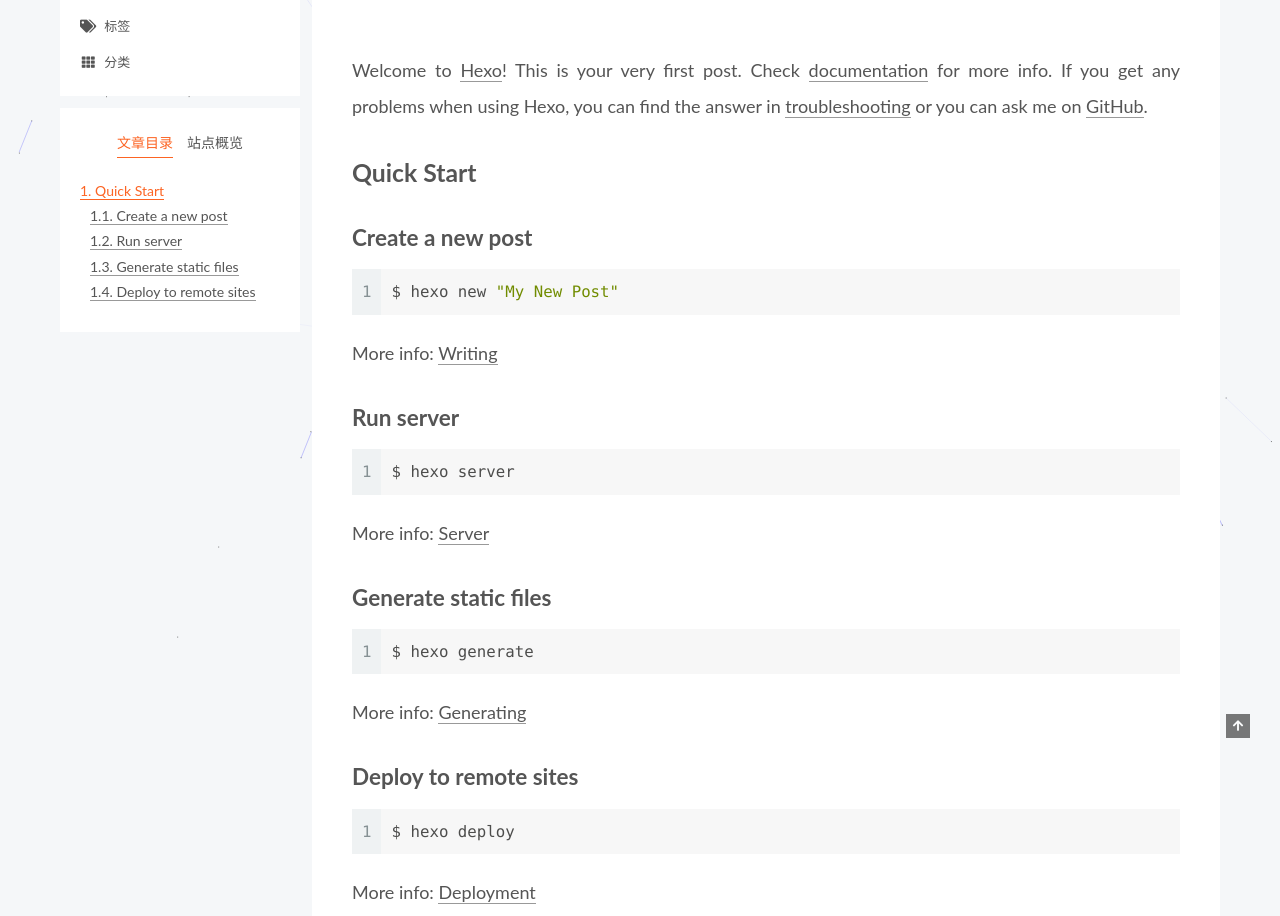
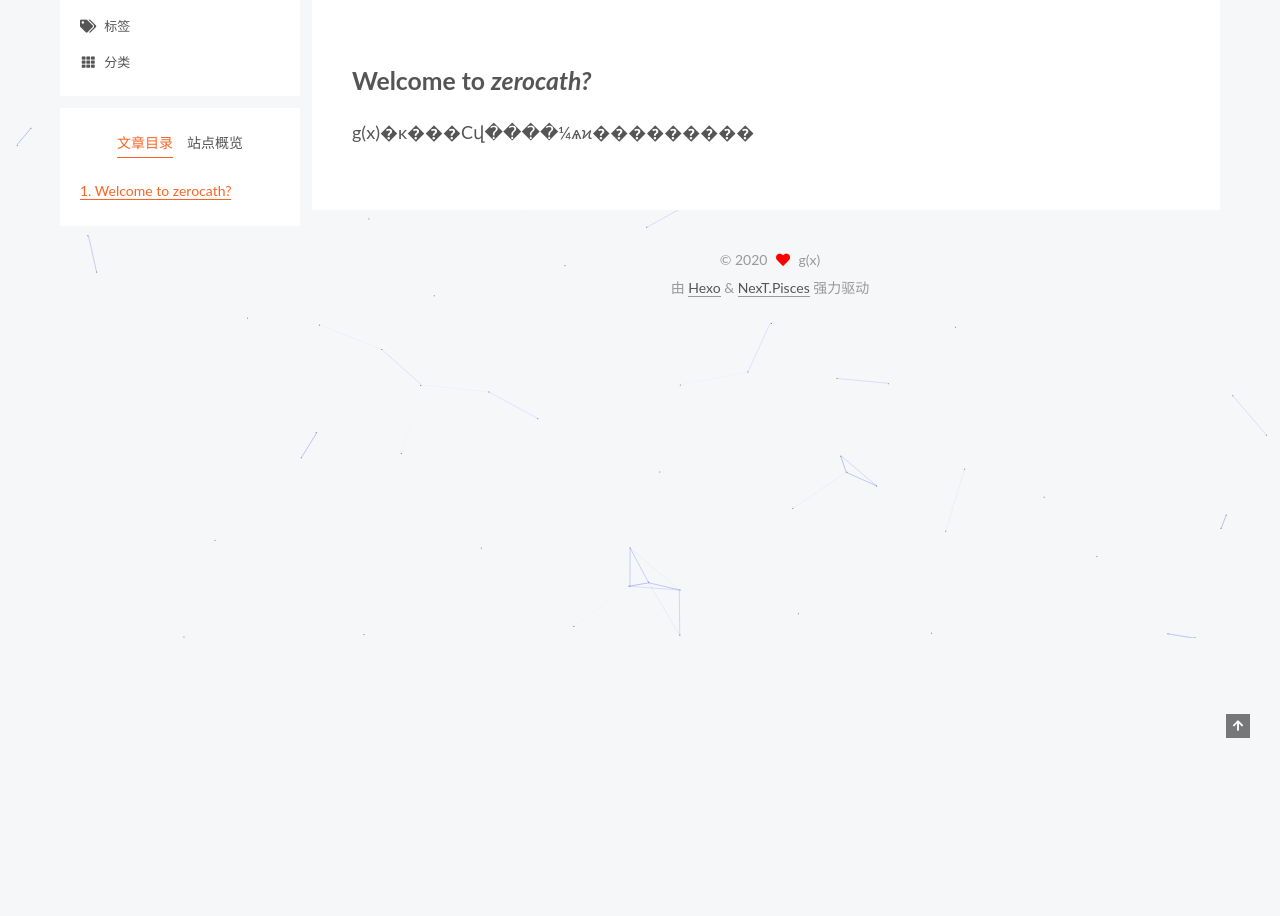
Before and after one commit to zero-g-x/zero-g-x.github.io, a plain HTML site: page 2020/09/08/hello-world/index.html in a window 1280 px wide. Shown: the part 162-1078 px from the top of the page. After the commit the page ends 800 px from the top, so only its background shows below. Drawn offline with Linux system fonts and the light colour scheme.

Commit message:
Site updated: 2020-09-08 17:34:02

```diff
--- a/2020/09/08/hello-world/index.html
+++ b/2020/09/08/hello-world/index.html
@@ -20,15 +20,15 @@
     var CONFIG = {"hostname":"zerocath.com","root":"/","scheme":"Pisces","version":"7.8.0","exturl":false,"sidebar":{"position":"left","display":"post","padding":18,"offset":12,"onmobile":false},"copycode":{"enable":false,"show_result":false,"style":null},"back2top":{"enable":true,"sidebar":false,"scrollpercent":false},"bookmark":{"enable":false,"color":"#222","save":"auto"},"fancybox":false,"mediumzoom":false,"lazyload":false,"pangu":false,"comments":{"style":"tabs","active":null,"storage":true,"lazyload":false,"nav":null},"algolia":{"hits":{"per_page":10},"labels":{"input_placeholder":"Search for Posts","hits_empty":"We didn't find any results for the search: ${query}","hits_stats":"${hits} results found in ${time} ms"}},"localsearch":{"enable":false,"trigger":"auto","top_n_per_article":1,"unescape":false,"preload":false},"motion":{"enable":true,"async":false,"transition":{"post_block":"fadeIn","post_header":"slideDownIn","post_body":"slideDownIn","coll_header":"slideLeftIn","sidebar":"slideUpIn"}}};
   </script>
 
-  <meta name="description" content="Welcome to Hexo! This is your very first post. Check documentation for more info. If you get any problems when using Hexo, you can find the answer in troubleshooting or you can ask me on GitHub. Quick">
+  <meta name="description" content="Welcome to  zerocath?g(x)�ĸ���Сվ����¼ѧϰ���������">
 <meta property="og:type" content="article">
 <meta property="og:title" content="Hello World">
 <meta property="og:url" content="zerocath.com/2020/09/08/hello-world/index.html">
 <meta property="og:site_name" content="ZEROCATH">
-<meta property="og:description" content="Welcome to Hexo! This is your very first post. Check documentation for more info. If you get any problems when using Hexo, you can find the answer in troubleshooting or you can ask me on GitHub. Quick">
+<meta property="og:description" content="Welcome to  zerocath?g(x)�ĸ���Сվ����¼ѧϰ���������">
 <meta property="og:locale">
 <meta property="article:published_time" content="2020-09-08T07:18:22.650Z">
-<meta property="article:modified_time" content="2020-09-08T07:18:24.000Z">
+<meta property="article:modified_time" content="2020-09-08T09:33:26.000Z">
 <meta property="article:author" content="g(x)">
 <meta name="twitter:card" content="summary">
 
@@ -180,7 +180,7 @@
               <span class="post-meta-item-text">发表于</span>
 
 
-              <time title="创建时间：2020-09-08 15:18:22 / 修改时间：15:18:24" itemprop="dateCreated datePublished" datetime="2020-09-08T15:18:22+08:00">2020-09-08</time>
+              <time title="创建时间：2020-09-08 15:18:22 / 修改时间：17:33:26" itemprop="dateCreated datePublished" datetime="2020-09-08T15:18:22+08:00">2020-09-08</time>
             </span>
 
 
@@ -194,19 +194,7 @@
     <div class="post-body" itemprop="articleBody">
 
 
-        <p>Welcome to <a target="_blank" rel="noopener" href="https://hexo.io/">Hexo</a>! This is your very first post. Check <a target="_blank" rel="noopener" href="https://hexo.io/docs/">documentation</a> for more info. If you get any problems when using Hexo, you can find the answer in <a target="_blank" rel="noopener" href="https://hexo.io/docs/troubleshooting.html">troubleshooting</a> or you can ask me on <a target="_blank" rel="noopener" href="https://github.com/hexojs/hexo/issues">GitHub</a>.</p>
-<h2 id="Quick-Start"><a href="#Quick-Start" class="headerlink" title="Quick Start"></a>Quick Start</h2><h3 id="Create-a-new-post"><a href="#Create-a-new-post" class="headerlink" title="Create a new post"></a>Create a new post</h3><figure class="highlight bash"><table><tr><td class="gutter"><pre><span class="line">1</span><br></pre></td><td class="code"><pre><span class="line">$ hexo new <span class="string">&quot;My New Post&quot;</span></span><br></pre></td></tr></table></figure>
-
-<p>More info: <a target="_blank" rel="noopener" href="https://hexo.io/docs/writing.html">Writing</a></p>
-<h3 id="Run-server"><a href="#Run-server" class="headerlink" title="Run server"></a>Run server</h3><figure class="highlight bash"><table><tr><td class="gutter"><pre><span class="line">1</span><br></pre></td><td class="code"><pre><span class="line">$ hexo server</span><br></pre></td></tr></table></figure>
-
-<p>More info: <a target="_blank" rel="noopener" href="https://hexo.io/docs/server.html">Server</a></p>
-<h3 id="Generate-static-files"><a href="#Generate-static-files" class="headerlink" title="Generate static files"></a>Generate static files</h3><figure class="highlight bash"><table><tr><td class="gutter"><pre><span class="line">1</span><br></pre></td><td class="code"><pre><span class="line">$ hexo generate</span><br></pre></td></tr></table></figure>
-
-<p>More info: <a target="_blank" rel="noopener" href="https://hexo.io/docs/generating.html">Generating</a></p>
-<h3 id="Deploy-to-remote-sites"><a href="#Deploy-to-remote-sites" class="headerlink" title="Deploy to remote sites"></a>Deploy to remote sites</h3><figure class="highlight bash"><table><tr><td class="gutter"><pre><span class="line">1</span><br></pre></td><td class="code"><pre><span class="line">$ hexo deploy</span><br></pre></td></tr></table></figure>
-
-<p>More info: <a target="_blank" rel="noopener" href="https://hexo.io/docs/one-command-deployment.html">Deployment</a></p>
+        <h2 id="Welcome-to-zerocath"><a href="#Welcome-to-zerocath" class="headerlink" title="Welcome to  zerocath?"></a>Welcome to  <em>zerocath?</em></h2><p>g(x)�ĸ���Сվ����¼ѧϰ���������</p>
 
     </div>
 
@@ -277,7 +265,7 @@
 
       <!--noindex-->
       <div class="post-toc-wrap sidebar-panel">
-          <div class="post-toc motion-element"><ol class="nav"><li class="nav-item nav-level-2"><a class="nav-link" href="#Quick-Start"><span class="nav-number">1.</span> <span class="nav-text">Quick Start</span></a><ol class="nav-child"><li class="nav-item nav-level-3"><a class="nav-link" href="#Create-a-new-post"><span class="nav-number">1.1.</span> <span class="nav-text">Create a new post</span></a></li><li class="nav-item nav-level-3"><a class="nav-link" href="#Run-server"><span class="nav-number">1.2.</span> <span class="nav-text">Run server</span></a></li><li class="nav-item nav-level-3"><a class="nav-link" href="#Generate-static-files"><span class="nav-number">1.3.</span> <span class="nav-text">Generate static files</span></a></li><li class="nav-item nav-level-3"><a class="nav-link" href="#Deploy-to-remote-sites"><span class="nav-number">1.4.</span> <span class="nav-text">Deploy to remote sites</span></a></li></ol></li></ol></div>
+          <div class="post-toc motion-element"><ol class="nav"><li class="nav-item nav-level-2"><a class="nav-link" href="#Welcome-to-zerocath"><span class="nav-number">1.</span> <span class="nav-text">Welcome to  zerocath?</span></a></li></ol></div>
       </div>
       <!--/noindex-->
 
--- a/css/main.css
+++ b/css/main.css
@@ -1196,7 +1196,7 @@
 }
 .links-of-author a::before,
 .links-of-author span.exturl::before {
-  background: #b1d1ff;
+  background: #6c612f;
   border-radius: 50%;
   content: ' ';
   display: inline-block;
```
Also changed, not shown: index.html (+2 -14 lines).
